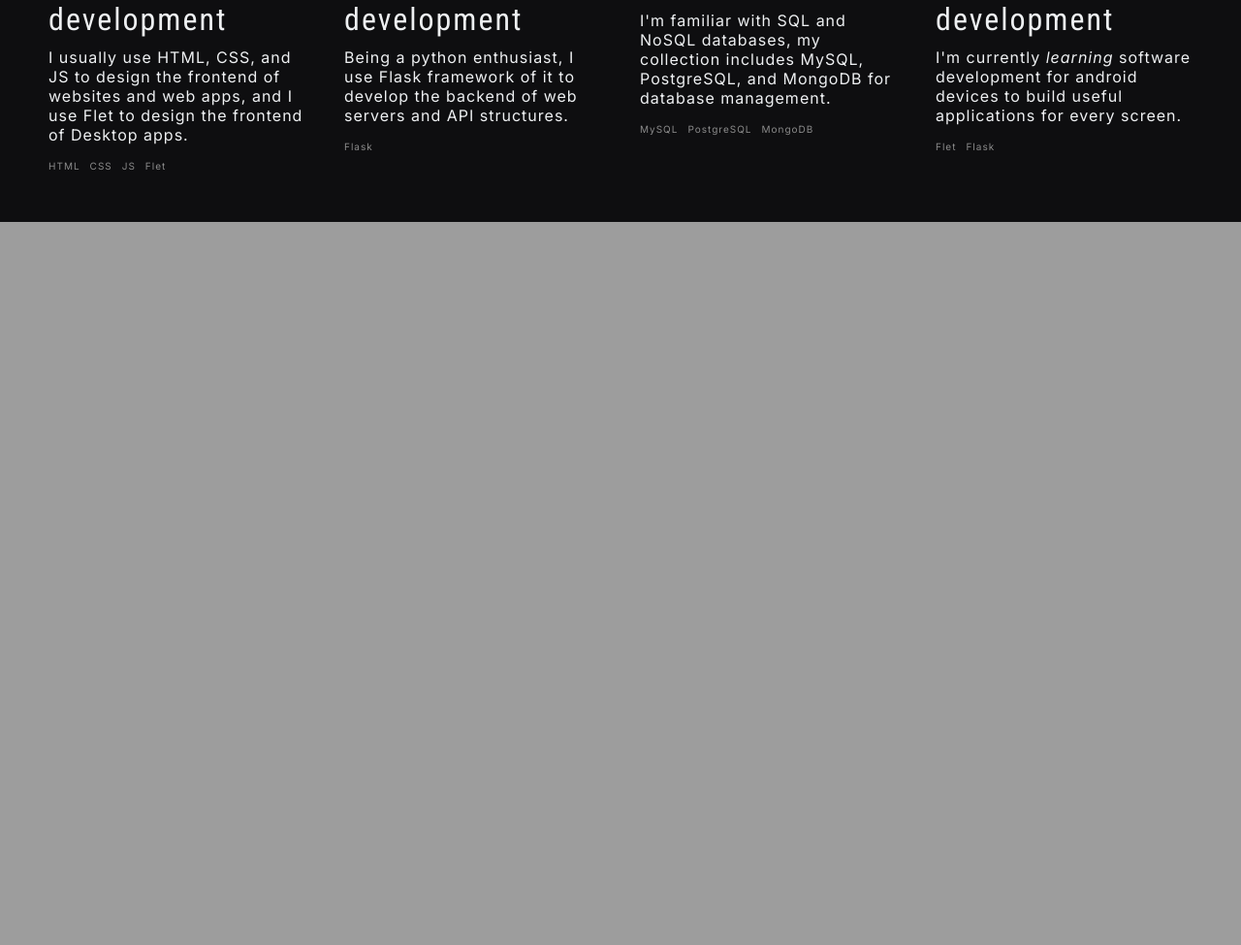
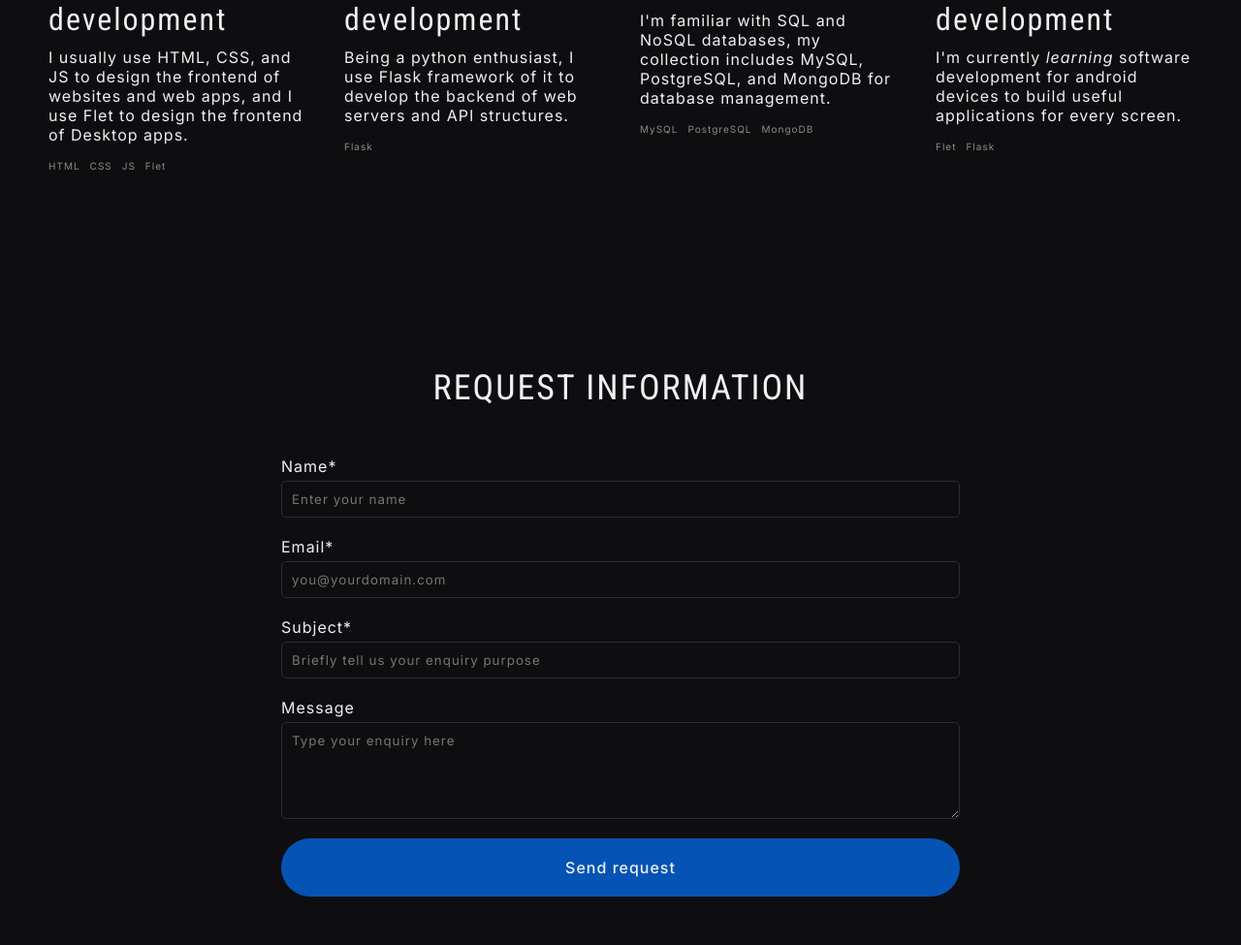
Before and after one commit to coderadi-in/Portfolio-redesigned, a Flask app: page / in a window 1280 px wide. Shown: the part 1153-2128 px from the top of the page at 97% size. Before the commit the page ends 1382 px from the top, so only its background shows below. Run offline with Flask 3, Linux system fonts and the light colour scheme; parts of the project's set-up code (start-up, migrations or seed data) failed here and were passed over.

Commit message:
Added contact section in the home page.

```diff
--- a/static/css/pages/home.css
+++ b/static/css/pages/home.css
@@ -66,7 +66,13 @@
 }
 
 .skills .skill .tag {color: var(--text-secondary);}
+/* | SKILLS SECTION [END] */
 
+/* | CONTACT SECTION [START] */
+.contact .form {
+    max-width: 700px;
+    width: 100%;
+}
 
 /* & RESPONSIVE VERSIONS */
 @media (max-width: 568px) {
--- a/templates/pages/home.html
+++ b/templates/pages/home.html
@@ -98,6 +98,36 @@
                 </div>
             </section>
         </section>
+
+        <section class="contact" id="contact">
+            <section class="section column gap-50 v-center">
+                <h1 class="h1">Request information</h1>
+
+                <form action="/contact/" method="post" class="form column gap-20">
+                    <div class="form-elem column gap-5">
+                        <label for="name">Name*</label>
+                        <input required type="text" name="name" id="name" class="input" placeholder="Enter your name">
+                    </div>
+
+                    <div class="form-elem column gap-5">
+                        <label for="email">Email*</label>
+                        <input required type="email" name="email" id="email" class="input" placeholder="you@yourdomain.com">
+                    </div>
+
+                    <div class="form-elem column gap-5">
+                        <label for="subject">Subject*</label>
+                        <input required type="text" name="subject" id="subject" class="input" placeholder="Briefly tell us your enquiry purpose">
+                    </div>
+
+                    <div class="form-elem column gap-5">
+                        <label for="message">Message</label>
+                        <textarea name="message" id="message" class="input" placeholder="Type your enquiry here"></textarea>
+                    </div>
+
+                    <button type="submit" class="link btn fl">Send request</button>
+                </form>
+            </section>
+        </section>
     </main>
 
     <script src="{{ url_for('static', filename='js/pages/home.js') }}"></script>
```
